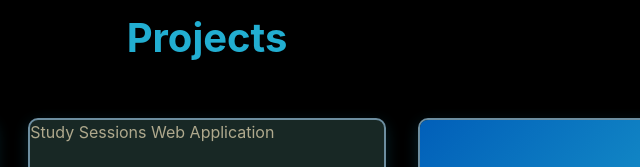
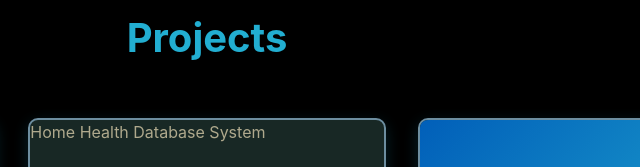
Before and after one commit to cjw2025/cjw2025.github.io, a plain HTML site: page index.html in a window 1280 px wide. Shown: the part 2280-2447 px from the top of the page, 433-1073 px from the left. Drawn offline with Linux system fonts and the light colour scheme.

Commit message:
Update project title in index.html

```diff
--- a/index.html
+++ b/index.html
@@ -354,7 +354,7 @@
             </div> -->
 
             <div class="project-header">
-                <p>Study Sessions Web Application</p>
+                <p>Home Health Database System</p>
             </div>
 
             <div class="project-content">
```
